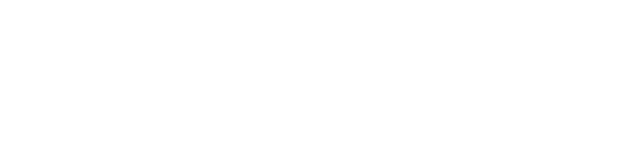
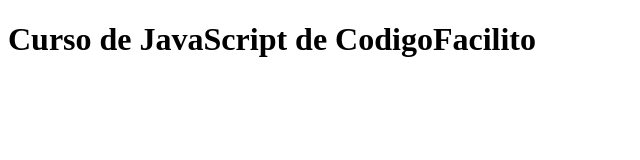
Before and after one commit to andres-aguilar/CursoJS_cf, a plain HTML site: page index.html in a window 1280 px wide. Shown: the whole page, without its empty margins (0-640 px from the left). Drawn offline with Linux system fonts and the light colour scheme.

Commit message:
Arreglando detalles

```diff
--- a/index.html
+++ b/index.html
@@ -5,6 +5,7 @@
     <title>Curso de JavaScript</title>
   </head>
   <body>
-    <script src="assets/scripts/script1.js" charset="utf-8"></script>
+  	<h1>Curso de JavaScript de CodigoFacilito</h1>
+    <script defer src="assets/scripts/script1.js" charset="utf-8"></script>
   </body>
 </html>
```
